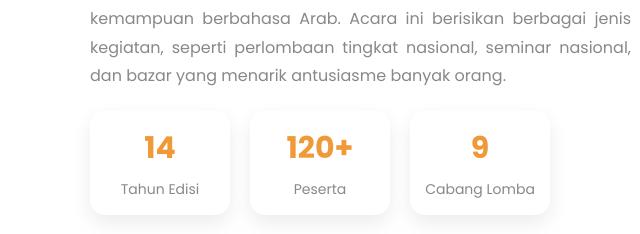
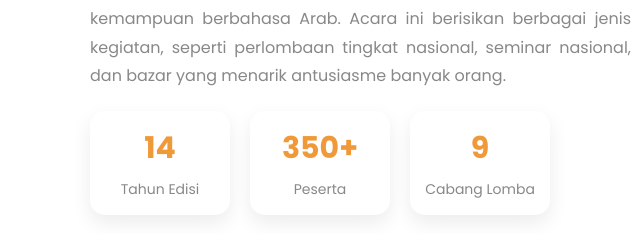
Before and after one commit to rizwanursh/FIKAR, a plain HTML site: page index.html in a window 1280 px wide. Shown: the part 1186-1420 px from the top of the page, 585-1225 px from the left. Drawn offline with nearby package versions, Linux system fonts and the light colour scheme.

Commit message:
update statistik peserta

```diff
--- a/index.html
+++ b/index.html
@@ -251,7 +251,7 @@
 
                     <div class="stat-card">
 
-                        <h3>120+</h3>
+                        <h3>350+</h3>
 
                         <p>Peserta</p>
 
```
